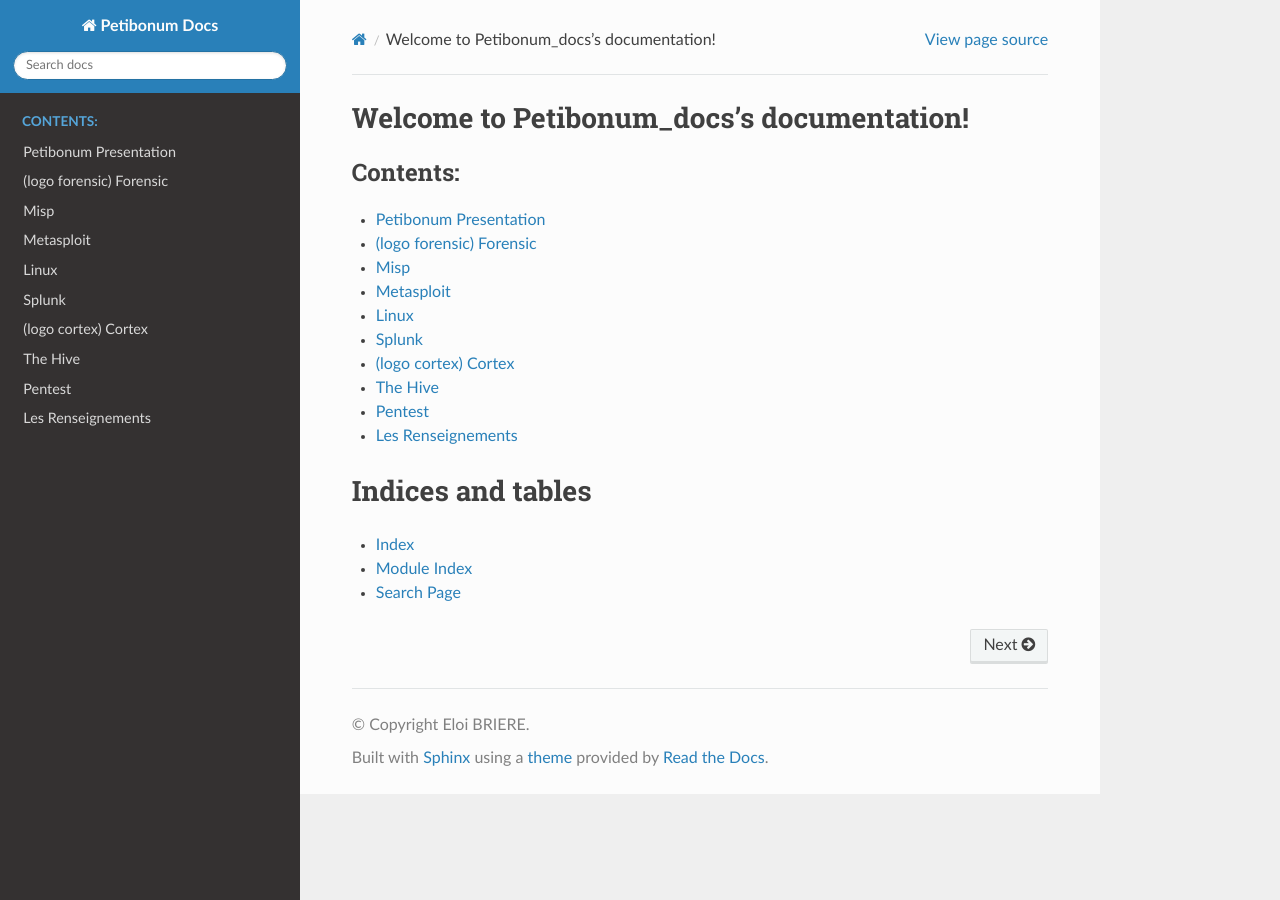
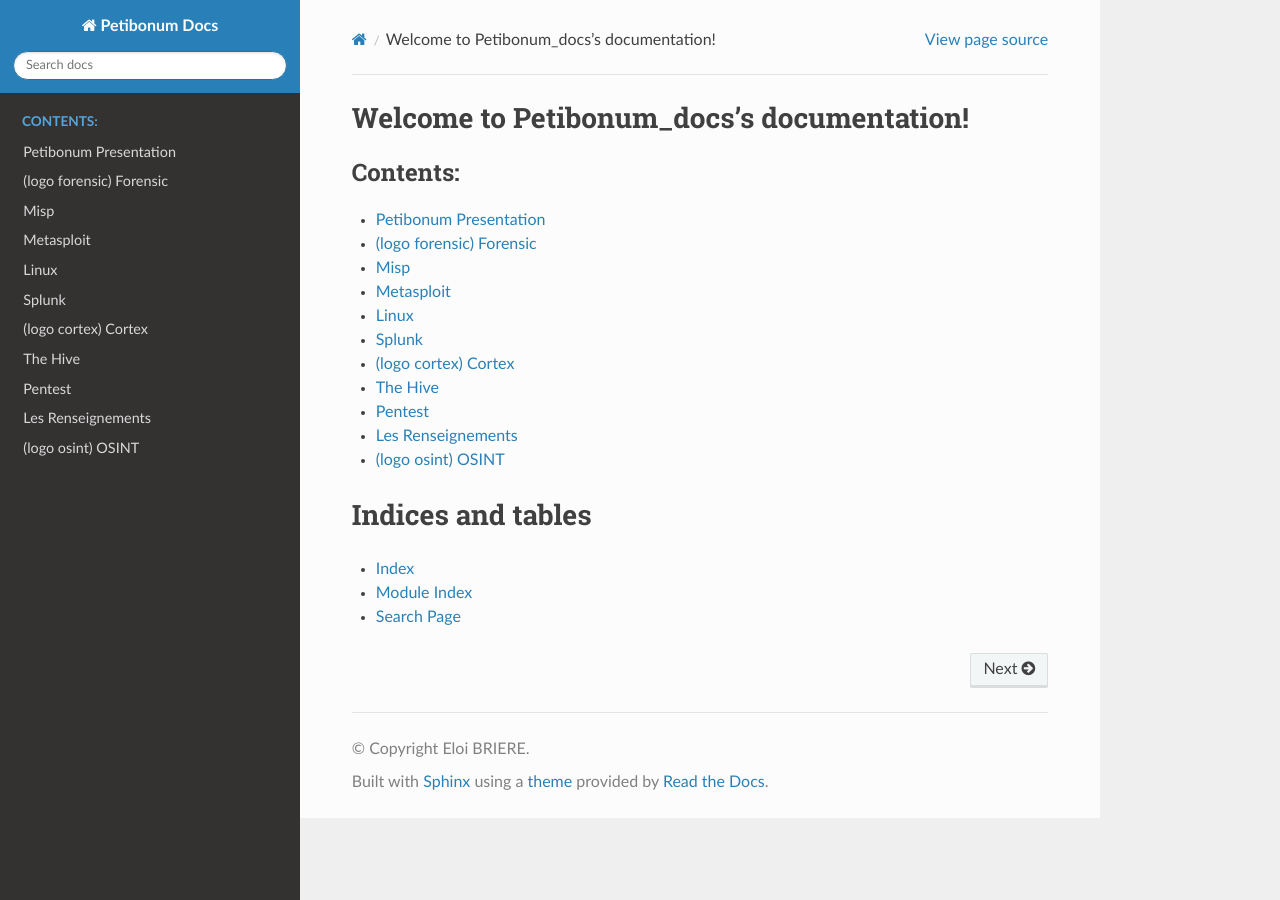
Before and after one commit to Iole-Bri/misp_docs_2, a Sphinx documentation site: the page built from docs/source/index.rst, in a window 1280 px wide. Built offline with Sphinx 7.4.7 and the Read the Docs theme 2.0.0, drawn with Linux system fonts in a browser that asks for light colours.

Commit message:
modif index.rst + add osint.md

```diff
--- a/docs/source/index.rst
+++ b/docs/source/index.rst
@@ -20,6 +20,7 @@
    src/thehive.md
    src/pentest.md
    src/renseignement.md
+   src/osint.md
 
 Indices and tables
 ==================
--- /dev/null
+++ b/docs/source/src/osint.md
@@ -0,0 +1 @@
+# (logo osint) OSINT
```
